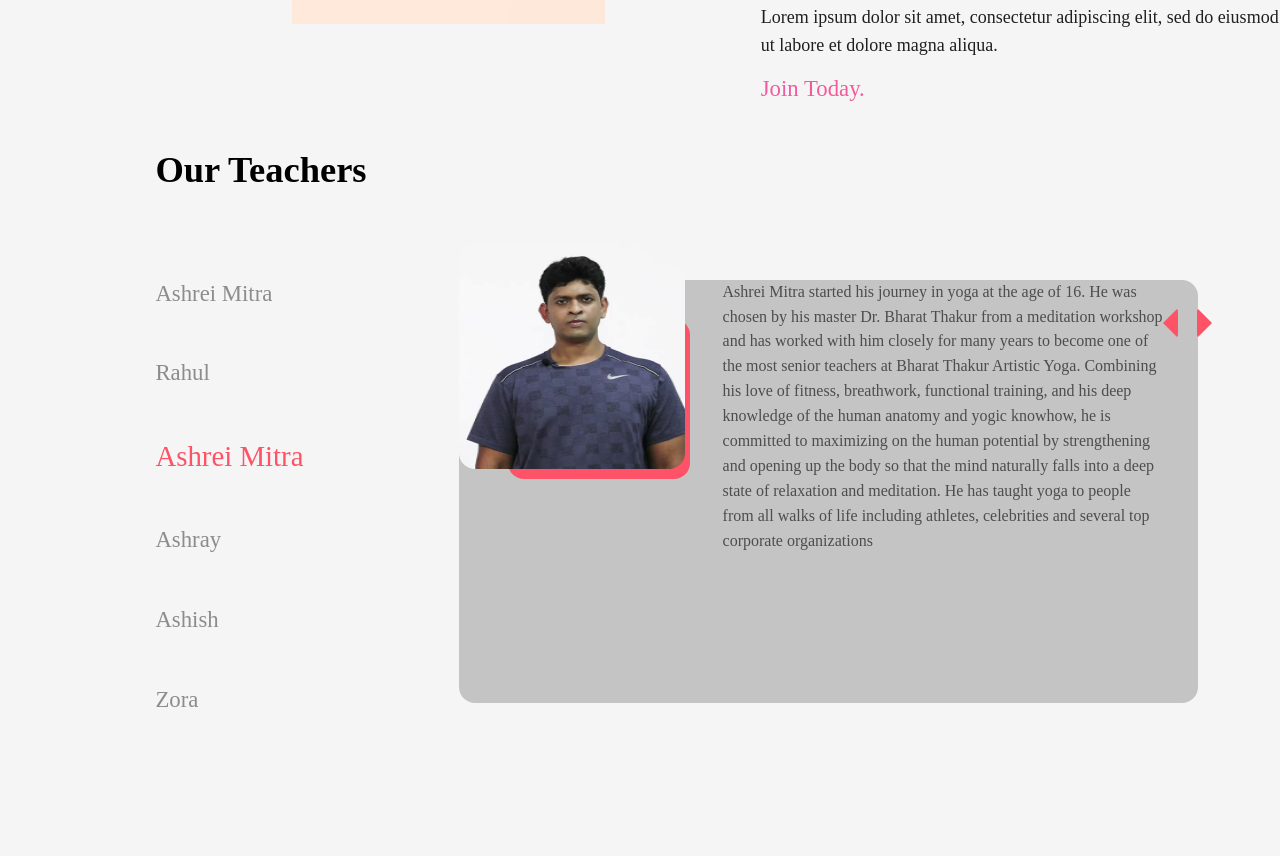
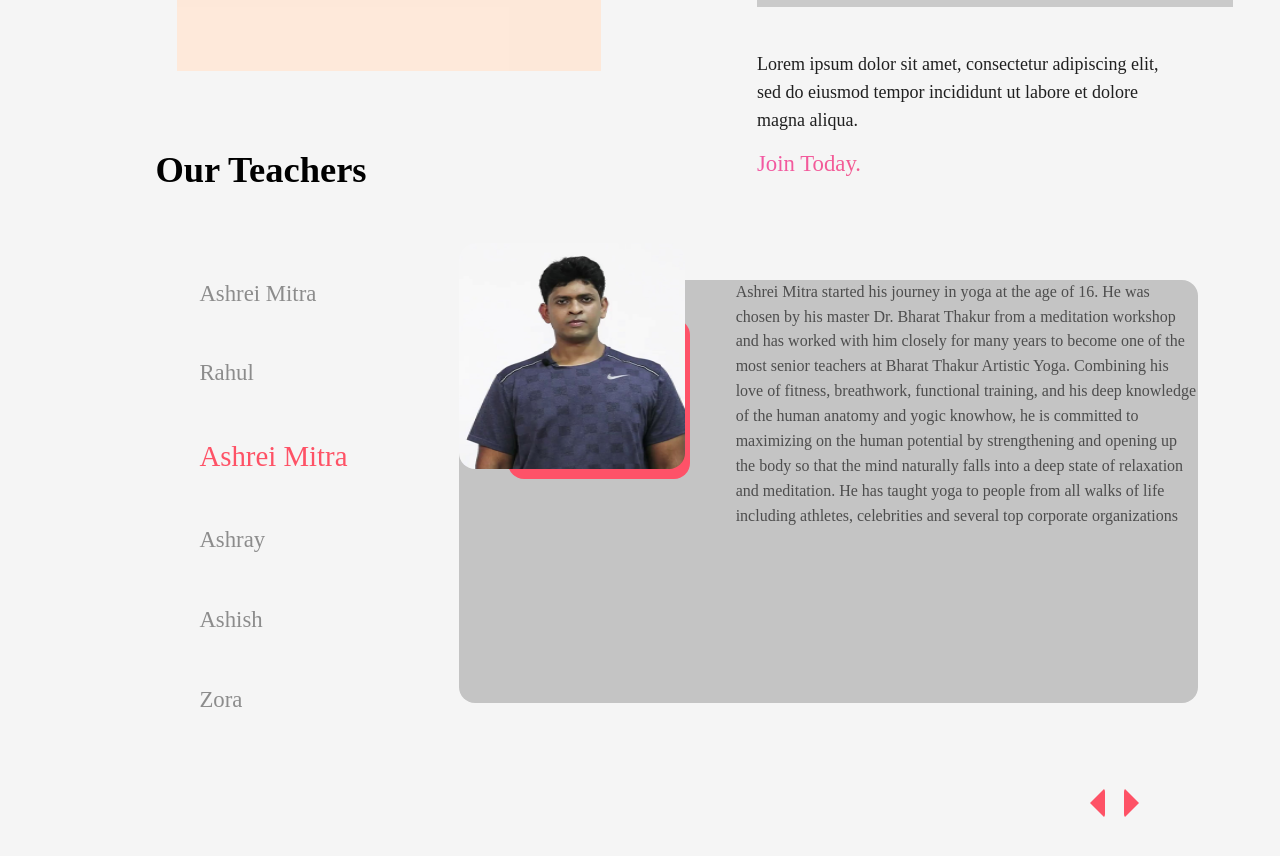
Before and after one commit to ksigei/ay_design, a plain HTML site: page index.html in a window 1280 px wide. Shown: the part 1772-2628 px from the top of the page. Drawn offline with nearby package versions, Linux system fonts and the light colour scheme.

Commit message:
Style btns

```diff
--- a/css/style.css
+++ b/css/style.css
@@ -302,6 +302,7 @@ nav .account {
   border-radius: 16px;
 
   display: flex;
+  flex-direction: column;
 
   margin: 56.95px 136.11px 149.41px 177.3px;
   /* margin-top: 56.95px; */
@@ -395,6 +396,9 @@ nav .account {
   line-height: 156.5%;
   margin-bottom: 11.35px;
 }
+.schedule-section .schedule-container .schedule-details .schedule-details-text p {
+  width: 421px;
+}
 .schedule-section .schedule-container .schedule-details a {
   font-size: 22.78px;
   line-height: 160%;
@@ -413,6 +417,8 @@ nav .account {
   height: 609px;
   top: 1920px;
   left: 155.39px;
+  display: flex;
+  flex-direction: column;
 }
 .team-section .team-section-title {
   font-size: 36.49px;
@@ -420,10 +426,12 @@ nav .account {
 }
 .team-section .teachers-container {
   display: flex;
-  gap: 155.55px;
+  gap: 111.55px;
   margin-top: 87.57px;
+  margin-left: 44px;
 }
 .team-section .teachers-container .teacher-name-list {
+
 }
 .team-section .teachers-container .teacher-name-list ul {
   list-style: none;
@@ -494,22 +502,22 @@ nav .account {
   color: #4d4d4d;
 }
 
-.team-section .teachers-container .teacher-details .teacher-nav-btns {
+.team-section .teacher-nav-btns {
   display: flex;
   gap: 19.34px;
   width: 35px;
   height: 35px;
-  padding: 5px 0 0 0;
-  margin: 23px 0 0 0;
+
+  margin: 23px 0 0 73vw;
 }
-.team-section .teachers-container .teacher-details .teacher-nav-btns .btn-prev {
+.team-section .teacher-nav-btns .btn-prev {
   border-top: 15px solid transparent;
   border-bottom: 15px solid transparent;
 
   border-right: 15px solid #fe5266;
   border-radius: 4px;
 }
-.team-section .teachers-container .teacher-details .teacher-nav-btns .btn-next {
+.team-section .teacher-nav-btns .btn-next {
   border-top: 15px solid transparent;
   border-bottom: 15px solid transparent;
 
--- a/index.html
+++ b/index.html
@@ -78,8 +78,11 @@
     </section>
     <section class="info-section">
       <section class="schedule-section">
-        <h3 class="scedule-section-title">Schedule</h3>
+        <div class="scedule-section-title">
+          <h3>Class Schedule</h3>
+        </div>
         <div class="schedule-container">
+
           <div class="schedule-image">
             <img src="./images/ashrei.png" alt="" />
           </div>
@@ -151,11 +154,12 @@
                 celebrities and several top corporate organizations
               </p>
             </div>
-            <div class="teacher-nav-btns">
-              <div class="btn-prev"></div>
-              <div class="btn-next"></div>
-            </div>
+
           </div>
+        </div>
+        <div class="teacher-nav-btns">
+          <div class="btn-prev"></div>
+          <div class="btn-next"></div>
         </div>
       </section>
     </section>
```
